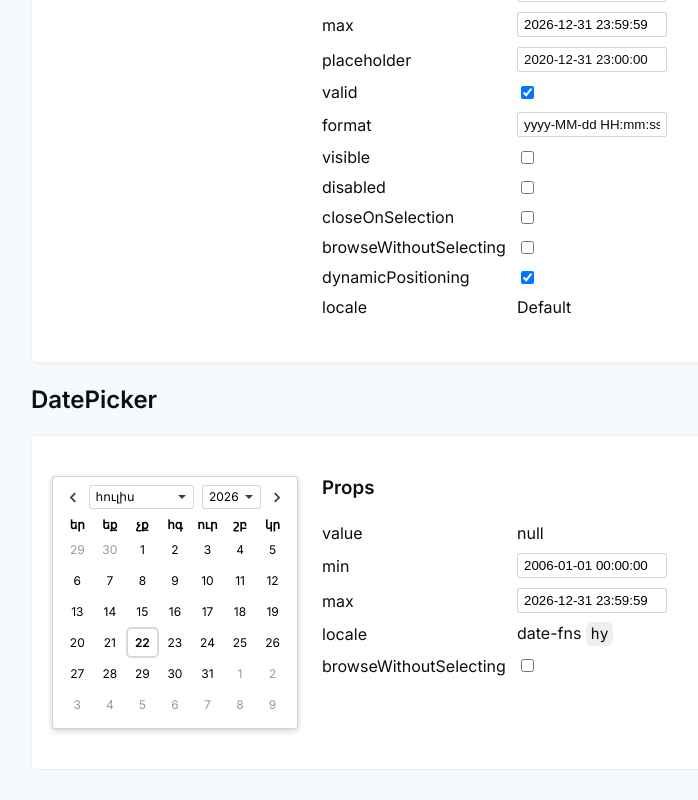
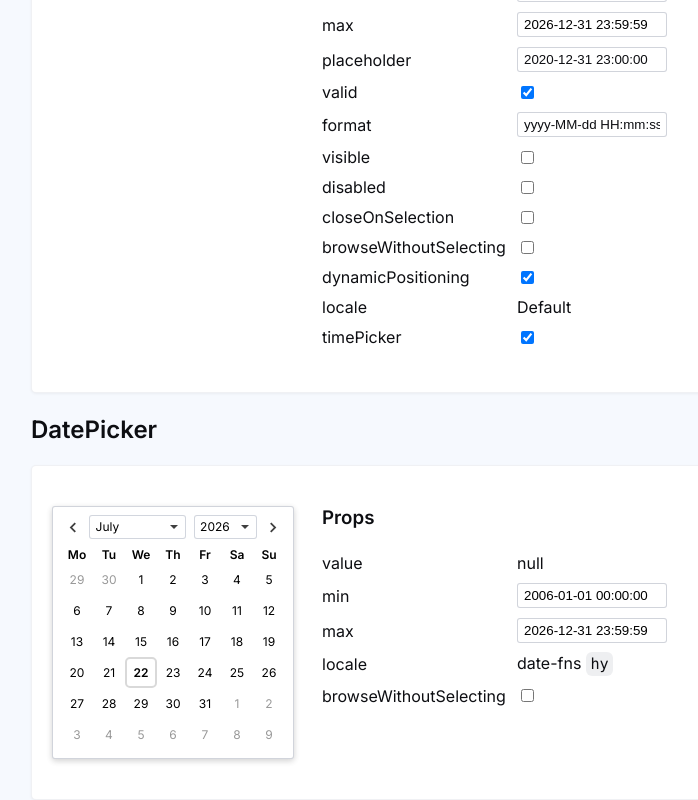
Before and after one commit to probablykasper/date-picker-svelte, a SvelteKit app: page / in a window 1280 px wide. Shown: the part 651-1451 px from the top of the page, without its empty margins (209-907 px from the left). Before the commit the page ends 1421 px from the top, so only its background shows below. Built offline with nearby package versions, Linux system fonts and the light colour scheme.

Commit message:
Added settings on demon

```diff
--- a/src/routes/DateInput.svelte
+++ b/src/routes/DateInput.svelte
@@ -14,6 +14,7 @@
   let browseWithoutSelecting: boolean
   let format: string
   let dynamicPositioning: boolean = true
+  let timePicker: boolean = true
 </script>
 
 <Split>
@@ -30,6 +31,7 @@
     bind:closeOnSelection
     bind:browseWithoutSelecting
     bind:dynamicPositioning
+    bind:timePicker
   />
 
   <svelte:fragment slot="right">
@@ -46,5 +48,6 @@
     <Prop label="browseWithoutSelecting" bind:value={browseWithoutSelecting} />
     <Prop label="dynamicPositioning" bind:value={dynamicPositioning} />
     <Prop label="locale">Default</Prop>
+    <Prop label="timePicker" bind:value={timePicker}>{timePicker}</Prop>
   </svelte:fragment>
 </Split>
--- a/src/routes/DatePicker.svelte
+++ b/src/routes/DatePicker.svelte
@@ -7,11 +7,12 @@
   // had to import it this way to avoid errors
   // in `npm run build:site` or `npm run check`:
   import hy from 'date-fns/locale/hy/index.js'
+  import en from 'date-fns/locale/en-AU/index.js'
 
   let value: Date
   let min: Date
   let max: Date
-  let locale = localeFromDateFnsLocale(hy)
+  let locale = localeFromDateFnsLocale(en)
   let browseWithoutSelecting: boolean
 </script>
 
```
